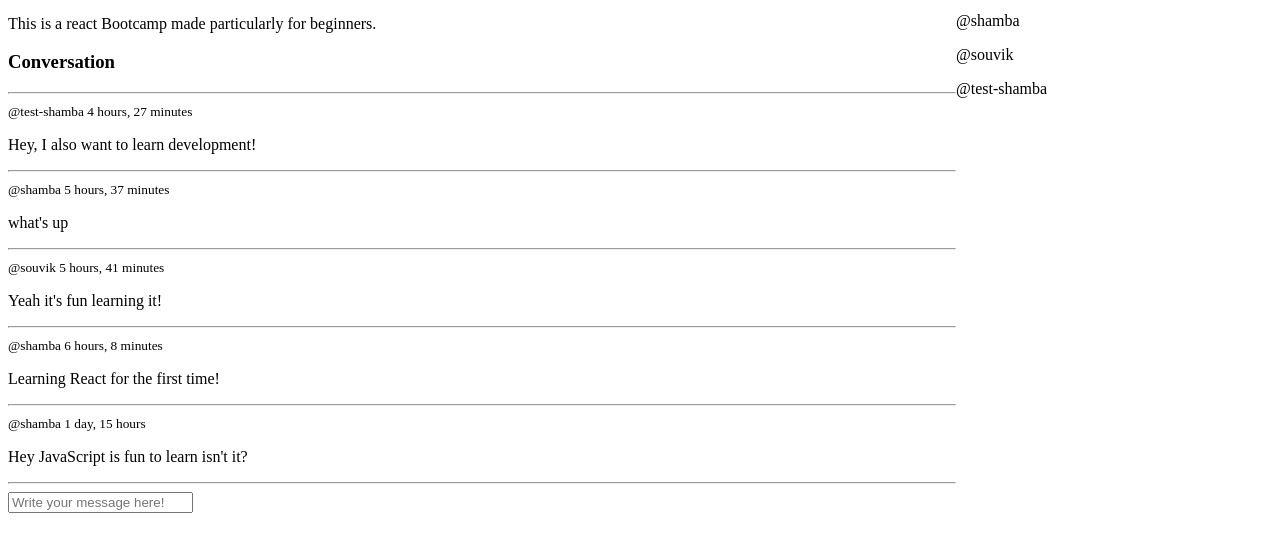
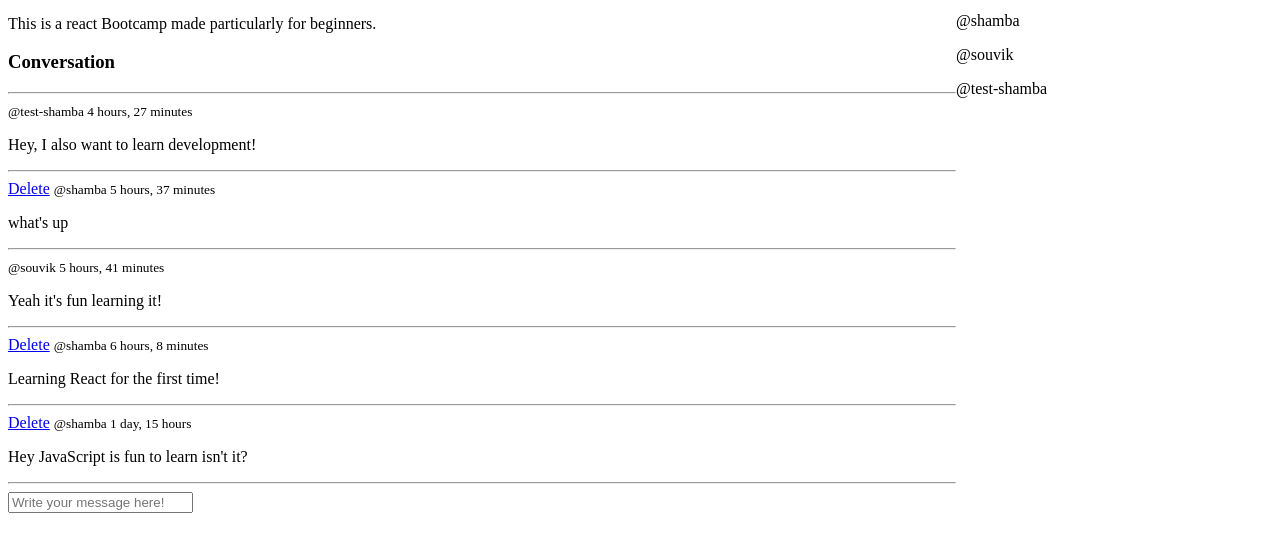
Before and after one commit to shambashib20/communityforum, a Django app: page /room/10/ in a window 1280 px wide. Shown: the part 252-800 px from the top of the page. Run offline with Django 4.2, Linux system fonts and the light colour scheme; a user stored in the database is signed in; data comes from the database, SQL or seed files in the repository; both versions use the stored data as it was after the commit.

Commit message:
feat: complete messaging part done

```diff
--- a/base/templates/base/room.html
+++ b/base/templates/base/room.html
@@ -22,6 +22,9 @@
 
             {% for message in room_messages %}
             <div>
+                {% if request.user == message.user %}
+                <a href="{% url 'delete-message' message.id %}">Delete</a>
+                {% endif %}
                 <small>@{{message.user}} {{message.created|timesince}} </small>
                 <p>{{message.body}}</p>
                 <hr />
--- a/base/urls.py
+++ b/base/urls.py
@@ -13,4 +13,5 @@ urlpatterns = [
     path('create-room/', views.createRoom, name="create-room"),
     path('update-room/<str:pk>/', views.updateRoom, name="update-room"),
     path('delete-room/<str:pk>/', views.deleteRoom, name="delete-room"),
+    path('delete-message/<str:pk>/', views.deleteMessage, name="delete-message"),
 ]
--- a/base/views.py
+++ b/base/views.py
@@ -149,3 +149,15 @@ def deleteRoom(request, pk):
         room.delete()
         return redirect('home')
     return render(request, 'base/delete.html', {'obj':room})
+
+@login_required(login_url='login')
+def deleteMessage(request, pk):
+    message = Message.objects.get(id=pk)
+
+    if request.user != message.user:
+        return HttpResponse('You are not authorized to edit this room')
+
+    if request.method == 'POST':
+        message.delete()
+        return redirect('home')
+    return render(request, 'base/delete.html', {'obj':message})
```
Also changed, not shown: db.sqlite3.
